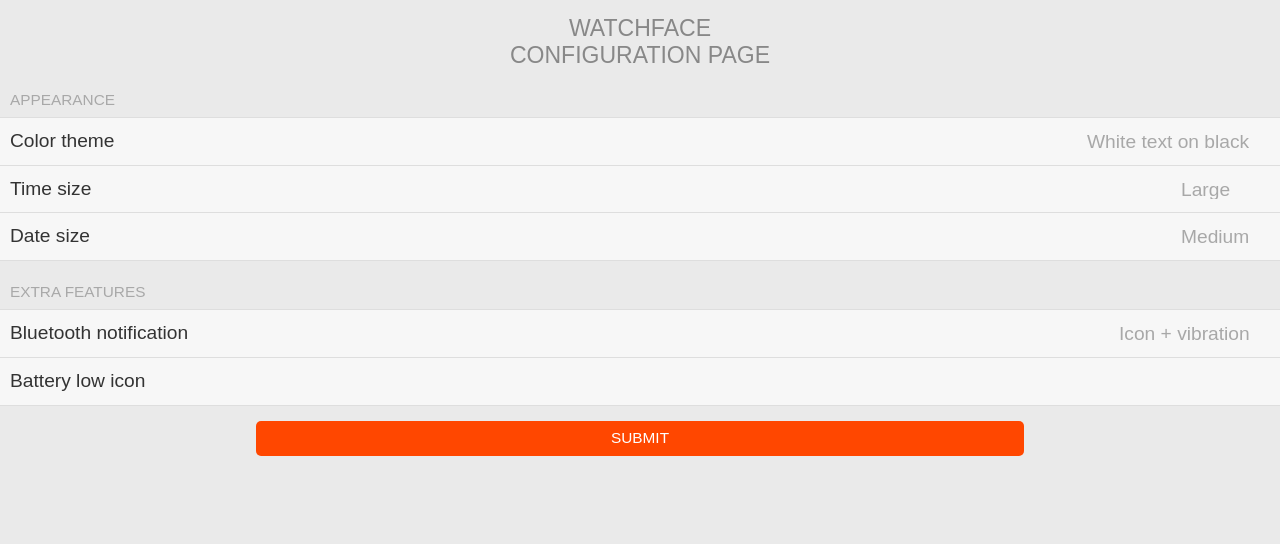
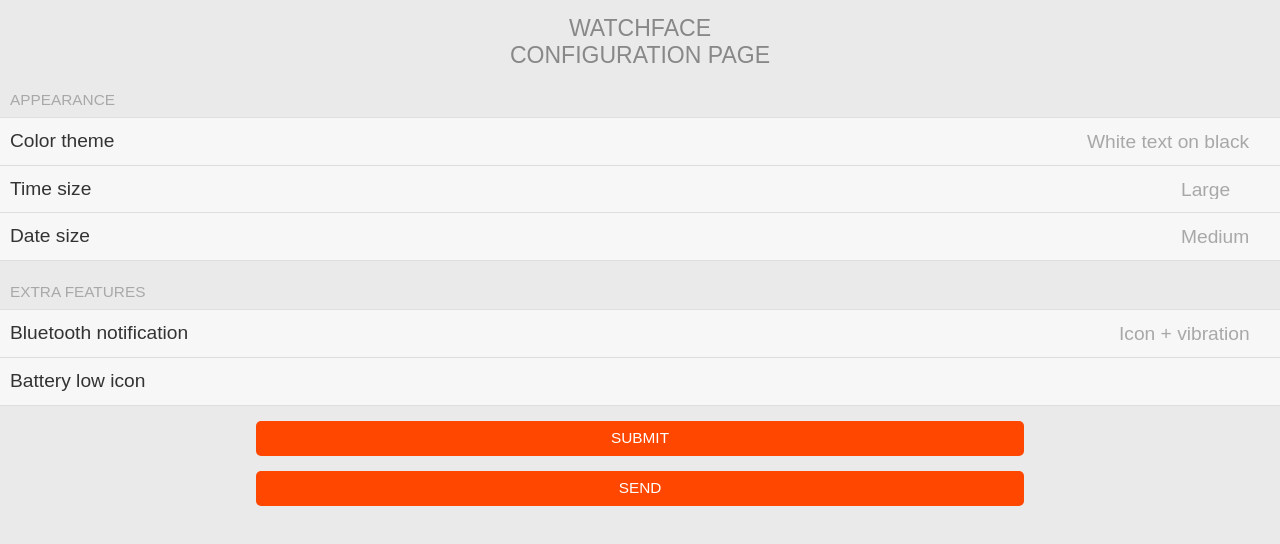
Before and after one commit to gogothegogo/SimpleSquare_Pebble, a plain HTML site: page index.html in a window 1280 px wide. Drawn offline with Linux system fonts and the light colour scheme; files that its build step writes are made by us from their sources; a script that the page names is missing; a web font is replaced by a local one.

Commit message:
Update index.html

```diff
--- a/index.html
+++ b/index.html
@@ -75,6 +75,12 @@
     </div>
   </div>
 
+  <div class="item-container">
+  <div class="button-container">
+    <input type="button" class="item-button" value="SEND">
+  </div>
+</div>
+
   <script src='js/slate.min.js'></script>
   <script src='js/main.js'></script>
 </body>
```
